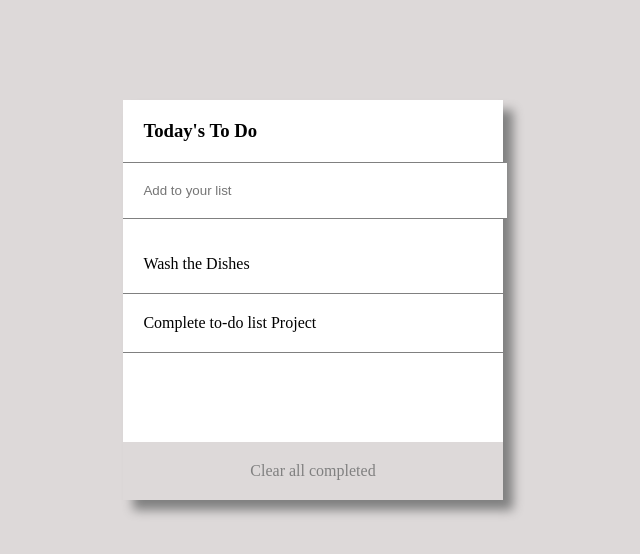
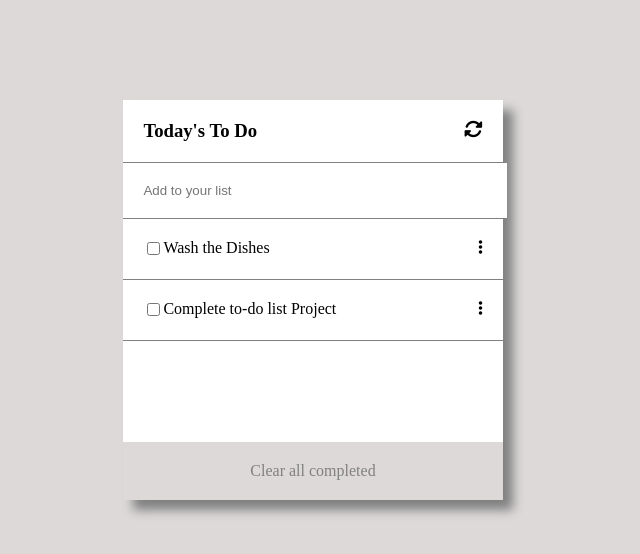
Before and after one commit to Vagyasri/To-Do-List-Practice, a website built with webpack: page src/index.html in a window 1280 px wide. Shown: the whole page, without its empty margins (327-967 px from the left). Built offline with nearby package versions, Linux system fonts and the light colour scheme.

Commit message:
Add icons

```diff
--- a/src/index.html
+++ b/src/index.html
@@ -4,10 +4,14 @@
     <meta charset="UTF-8">
     <meta name="viewport" content="width=device-width, initial-scale=1.0">
     <title>To Do List</title>
+    <script
+      src="https://kit.fontawesome.com/6330da452d.js"
+      crossorigin="anonymous"
+    ></script>
 </head>
 <body>
     <div id="tab">
-        <h3 class="main">Today's To Do</h3>
+        <h3 class="main">Today's To Do<i class="fas fa-sync-alt"></i></h3>
         <input class="add-bar main" type="text" placeholder="Add to your list">
         <ul class="list-container" data>
         </ul>
--- a/src/index.js
+++ b/src/index.js
@@ -17,10 +17,22 @@ const todoList = [{
 function render(){
     clear(container);
     todoList.forEach(todo => {
+        const div = document.createElement('div');
+        const label = document.createElement('label');
+        const input = document.createElement('input');
+        input.type = "checkbox";
+        input.name = "name";
+        input.value = "value";
+        input.id = "id";
+        input.classList.add('strikethrough');
         const listElement = document.createElement('li');
+        div.classList.add('listcont-prop');
         listElement.classList.add('list-prop');
-        listElement.innerText = todo.description;
-        container.appendChild(listElement);
+        listElement.innerHTML = `${todo.description}<i class="fas fa-ellipsis-v"></i>`;
+        div.appendChild(label);
+        div.appendChild(listElement);
+        label.appendChild(input);
+        container.appendChild(div);
     });
 }
 
--- a/src/style.css
+++ b/src/style.css
@@ -1,5 +1,9 @@
 body {
   background-color: rgb(221, 217, 217);
+}
+
+.list-container {
+  margin: 0;
 }
 
 #tab {
@@ -16,9 +20,12 @@ body {
   border-bottom: 1px solid grey;
   padding: 20px;
   margin: auto;
+  display: flex;
+  justify-content: space-between;
 }
 
 .add-bar {
+  max-width: 100%;
   width: 90.7%;
 }
 
@@ -26,11 +33,22 @@ input {
   border-style: hidden;
 }
 
-.list-prop {
+.listcont-prop {
   list-style-type: none;
   border-bottom: 1px solid grey;
   padding: 20px;
   margin: 0 0 0 -40px;
+  display: flex;
+}
+
+.list-prop {
+  display: flex;
+  justify-content: space-between;
+  width: 100%;
+}
+
+.strikethrough:checked {
+  text-decoration: line-through;
 }
 
 .clear {
@@ -42,3 +60,4 @@ input {
   position: absolute;
   bottom: 0;
   width: 100%;
+}
```
